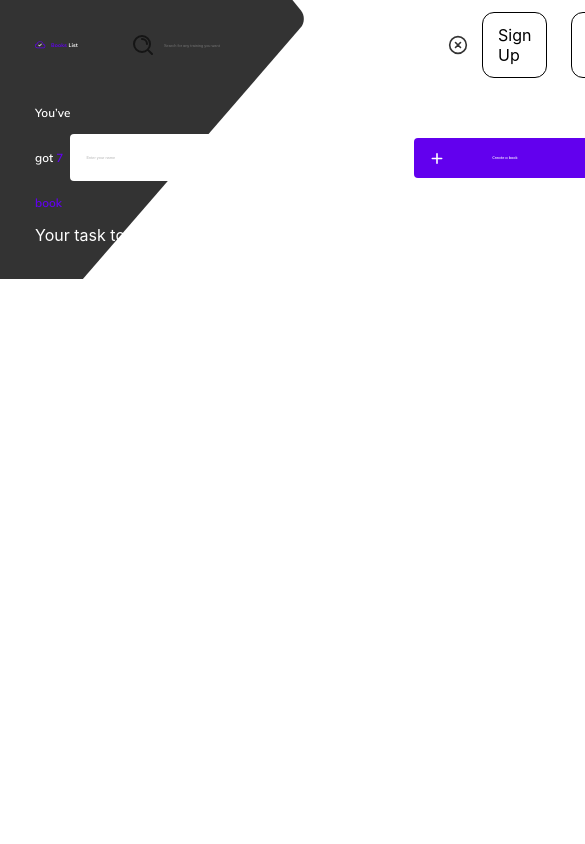
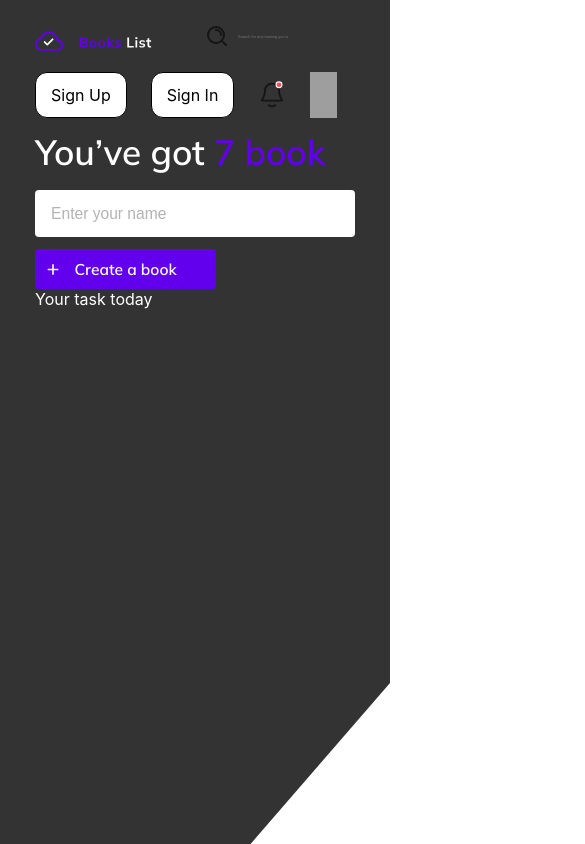
Before and after one commit to Shukhratov3082/Books-test-app, a React (Create React App) app: page / in a window 390 px wide. Shown: the top 844 px of the page, 585 px wide, since content can reach past the window. Built offline with nearby package versions, Linux system fonts and the light colour scheme; no server answers; grey boxes are pictures that could not be loaded.

Commit message:
prosta telefonga media qilindi

```diff
--- a/src/components/homePage/Home.jsx
+++ b/src/components/homePage/Home.jsx
@@ -121,7 +121,7 @@ const Wrapper = styled.div`
                     height: 48px;
                     border-radius: 6px;
                     font-size: 1vw;
-                    min-width: 380px;
+                    width: 380px;
                     align-items: center;
                     gap: 12px;
                     position: relative;
@@ -229,6 +229,54 @@ const Wrapper = styled.div`
 
         }
     }
+    @media (max-width:391px) {
+        header{
+            display: block;
+            .logo{
+                width: 30vw;
+            }
+            div{
+                div{
+                    margin-bottom: 12px;
+                    width: 2vw;
+                }
+            }
+            .profile{
+                img{
+                    width: 7vw;
+                }
+            }
+        }
+        main{
+            .main-head{
+                display: block;
+
+                h1{
+                    font-size: 9vw;
+                    margin-bottom: 15px;
+
+                }
+                div{
+                    display: block;
+                  input{
+                    font-size: 4vw;
+                  }
+                    div{
+                        button{
+                        font-size: 4vw;
+                        margin-top: 12px;
+                        }
+                        .plus{
+                            top: 46%;
+                            left: 10px;
+                        }
+                    }
+            }
+            }
+
+        }
+
+    }
 `
 const CreateBook = styled.div`
 .addCreateBook{
--- a/src/index.css
+++ b/src/index.css
@@ -16,6 +16,9 @@ body {
   background-repeat: no-repeat;
   padding: 0 9vw;
   background-size: 78vw;
+  @media (max-width:391px) {
+    background-size: cover;
+  }
 }
 
 code {
```
